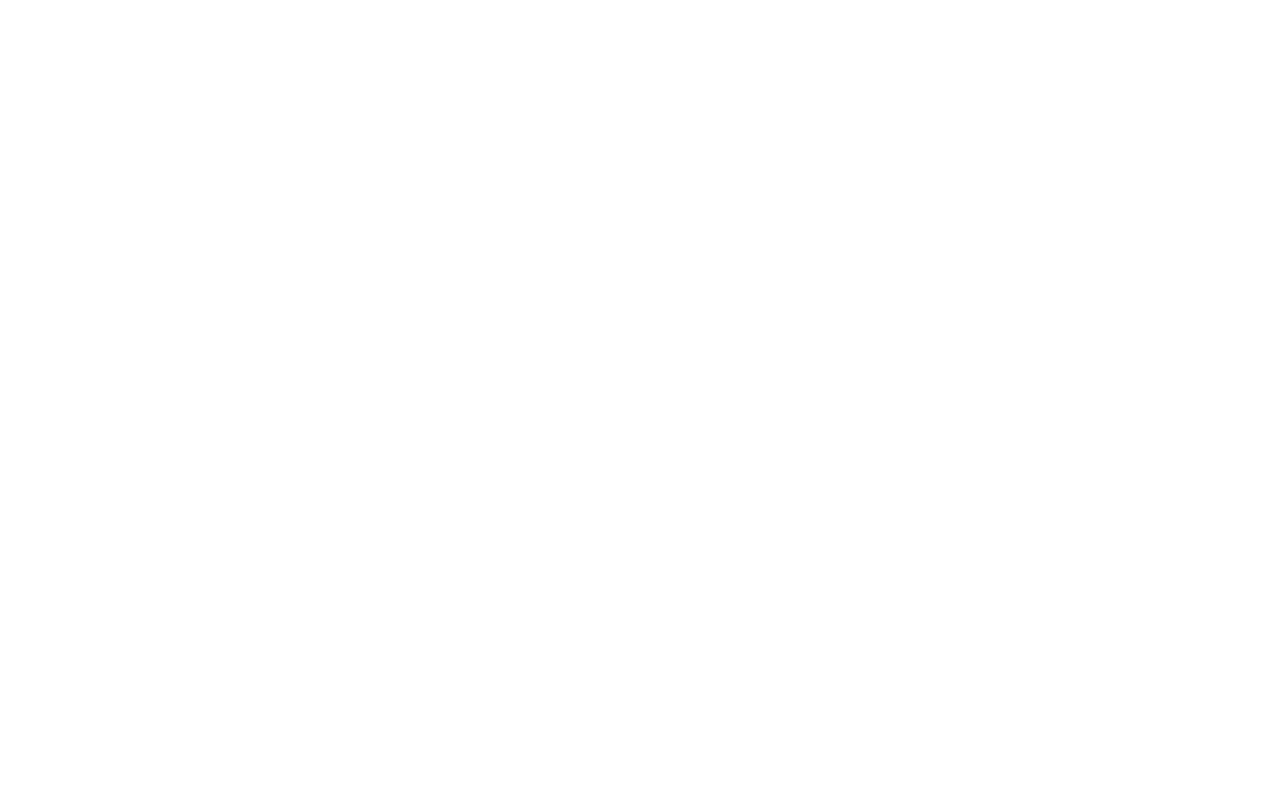
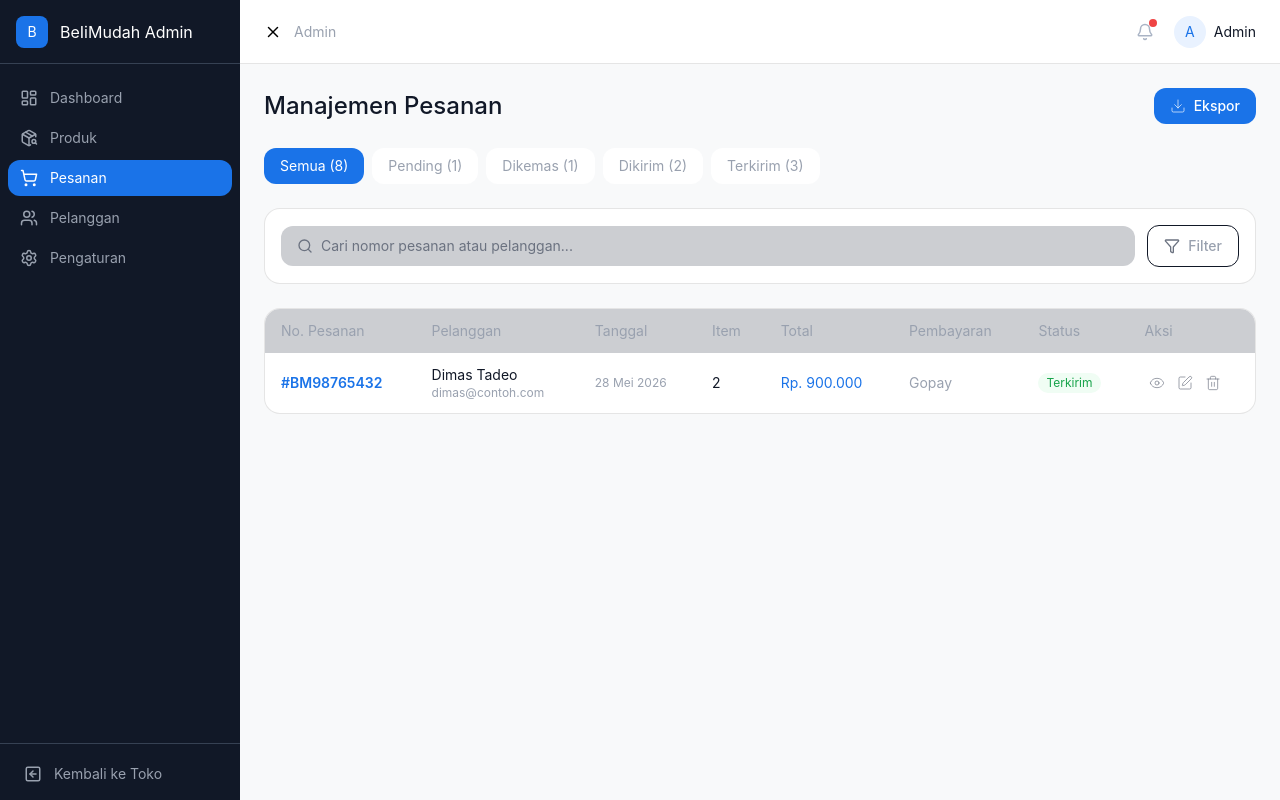
Before and after one commit to dimastadeoo/koda-b8-react, a React (Vite) app: page /admin/list-orders in a window 1280 px wide. Built offline with nearby package versions, Linux system fonts and the light colour scheme.

Commit message:
feat: slicing Orders List page in Admin page view in OrderList.jsx

```diff
--- a/src/component/admin/OrderList.jsx
+++ b/src/component/admin/OrderList.jsx
@@ -1 +1,317 @@
-export default function OrderList() {}
+import AsideContent from "../Aside"
+import NavPage from "../NavPage"
+import React from "react";
+
+const urlW3 = "http://www.w3.org/2000/svg";
+
+const statusTabs = [
+  "Semua (8)",
+  "Pending (1)",
+  "Dikemas (1)",
+  "Dikirim (2)",
+  "Terkirim (3)",
+];
+
+const orders = [
+  {
+    id: 1,
+    orderNumber: "#BM98765432",
+    customerName: "Dimas Tadeo",
+    customerEmail: "dimas@contoh.com",
+    date: "28 Mei 2026",
+    items: 2,
+    total: "Rp. 900.000",
+    payment: "Gopay",
+    status: "Terkirim",
+  },
+];
+
+function OrderStatusBadge({ status }) {
+  const badgeClass = {
+    Terkirim: "bg-[#F0FDF4] text-[#16A34A]",
+    Dikirim: "bg-[#FAF5FF] text-[#8B5CF6]",
+    Dikemas: "bg-[#EFF6FF] text-[#1A73E8]",
+    Pending: "bg-[#FFF7ED] text-[#F97316]",
+  };
+
+  return (
+    <div
+      className={`flex w-fit items-center justify-center rounded-xl px-2 py-0.5 text-xs font-normal ${badgeClass[status] || "bg-[#EFF6FF] text-[#1A73E8]"
+        }`}
+    >
+      {status}
+    </div>
+  );
+}
+
+function ActionButtons() {
+  return (
+    <div className="flex items-center gap-1">
+      <button
+        type="button"
+        className="flex cursor-pointer items-center justify-center border-0 bg-transparent p-1 text-[#6B7280] hover:text-[#1A73E8]"
+        aria-label="Lihat pesanan"
+      >
+        <svg
+          xmlns={urlW3}
+          width="16"
+          height="16"
+          viewBox="0 0 24 24"
+          fill="none"
+          stroke="currentColor"
+          strokeWidth="1"
+          strokeLinecap="round"
+          strokeLinejoin="round"
+        >
+          <path d="M2.062 12.348a1 1 0 0 1 0-.696 10.75 10.75 0 0 1 19.876 0 1 1 0 0 1 0 .696 10.75 10.75 0 0 1-19.876 0" />
+          <circle cx="12" cy="12" r="3" />
+        </svg>
+      </button>
+
+      <button
+        type="button"
+        className="flex cursor-pointer items-center justify-center border-0 bg-transparent p-1 text-[#6B7280] hover:text-[#1A73E8]"
+        aria-label="Edit pesanan"
+      >
+        <svg
+          xmlns={urlW3}
+          width="16"
+          height="16"
+          viewBox="0 0 24 24"
+          fill="none"
+          stroke="currentColor"
+          strokeWidth="1"
+          strokeLinecap="round"
+          strokeLinejoin="round"
+        >
+          <path d="M12 3H5a2 2 0 0 0-2 2v14a2 2 0 0 0 2 2h14a2 2 0 0 0 2-2v-7" />
+          <path d="M18.375 2.625a1 1 0 0 1 3 3l-9.013 9.014a2 2 0 0 1-.853.505l-2.873.84a.5.5 0 0 1-.62-.62l.84-2.873a2 2 0 0 1 .506-.852z" />
+        </svg>
+      </button>
+
+      <button
+        type="button"
+        className="flex cursor-pointer items-center justify-center border-0 bg-transparent p-1 text-[#6B7280] hover:text-[#DC2626]"
+        aria-label="Hapus pesanan"
+      >
+        <svg
+          xmlns={urlW3}
+          width="16"
+          height="16"
+          viewBox="0 0 24 24"
+          fill="none"
+          stroke="currentColor"
+          strokeWidth="1"
+          strokeLinecap="round"
+          strokeLinejoin="round"
+        >
+          <path d="M10 11v6" />
+          <path d="M14 11v6" />
+          <path d="M19 6v14a2 2 0 0 1-2 2H7a2 2 0 0 1-2-2V6" />
+          <path d="M3 6h18" />
+          <path d="M8 6V4a2 2 0 0 1 2-2h4a2 2 0 0 1 2 2v2" />
+        </svg>
+      </button>
+    </div>
+  );
+}
+
+function OrderRow({ order }) {
+  return (
+    <tr className="border-b border-black/10 last:border-b-0">
+      <td className="px-4 py-3">
+        <h3 className="text-sm font-semibold text-[#1A73E8]">
+          {order.orderNumber}
+        </h3>
+      </td>
+
+      <td className="px-4 py-3">
+        <div className="grid">
+          <h2 className="text-sm font-normal text-[#111827]">
+            {order.customerName}
+          </h2>
+          <p className="text-xs font-normal text-[#99A1AF]">
+            {order.customerEmail}
+          </p>
+        </div>
+      </td>
+
+      <td className="px-4 py-3">
+        <p className="text-xs font-normal text-[#99A1AF]">
+          {order.date}
+        </p>
+      </td>
+
+      <td className="px-4 py-3">
+        <h3 className="text-sm font-normal text-[#111827]">
+          {order.items}
+        </h3>
+      </td>
+
+      <td className="px-4 py-3">
+        <h3 className="text-sm font-normal text-[#1A73E8]">
+          {order.total}
+        </h3>
+      </td>
+
+      <td className="px-4 py-3">
+        <h3 className="text-sm font-normal text-[#99A1AF]">
+          {order.payment}
+        </h3>
+      </td>
+
+      <td className="px-4 py-3">
+        <OrderStatusBadge status={order.status} />
+      </td>
+
+      <td className="px-4 py-3">
+        <ActionButtons />
+      </td>
+    </tr>
+  );
+}
+
+export default function OrderList() {
+  const [activeTab, setActiveTab] = React.useState("Semua (8)");
+
+  return (
+    <>
+      {/* Content Aside di sebelah kiri */}
+      <AsideContent />
+
+      {/* Header */}
+      <NavPage />
+
+      {/* Content di sebelah kanan */}
+      <main className="min-h-screen bg-[#F8F9FA] pt-16 pl-18 md:pl-60">
+        <section className="grid gap-6 p-6">
+          <div className="grid gap-4 sm:flex sm:items-center sm:justify-between">
+            <h1 className="text-2xl font-medium text-[#111827]">
+              Manajemen Pesanan
+            </h1>
+
+            <button
+              type="button"
+              className="flex w-fit max-w-40 cursor-pointer items-center justify-center gap-2 rounded-xl border-0 bg-[#1A73E8] px-4 py-2 transition-colors hover:bg-[#0303f3]"
+            >
+              <svg
+                xmlns={urlW3}
+                width="16"
+                height="16"
+                viewBox="0 0 24 24"
+                fill="none"
+                stroke="white"
+                strokeWidth="1"
+                strokeLinecap="round"
+                strokeLinejoin="round"
+              >
+                <path d="M12 15V3" />
+                <path d="M21 15v4a2 2 0 0 1-2 2H5a2 2 0 0 1-2-2v-4" />
+                <path d="m7 10 5 5 5-5" />
+              </svg>
+
+              <p className="text-sm font-medium text-white">
+                Ekspor
+              </p>
+            </button>
+          </div>
+
+          <div className="flex flex-wrap gap-2">
+            {statusTabs.map((tab) => {
+              const isActive = activeTab === tab;
+
+              return (
+                <button
+                  key={tab}
+                  type="button"
+                  onClick={() => setActiveTab(tab)}
+                  className={`flex cursor-pointer items-center justify-center rounded-xl border-0 px-4 py-2 text-sm font-normal transition-colors ${isActive
+                      ? "bg-[#1A73E8] text-white hover:bg-[#4f4fe8]"
+                      : "bg-white text-[#99A1AF] hover:bg-[#eae4e4]"
+                    }`}
+                >
+                  {tab}
+                </button>
+              );
+            })}
+          </div>
+
+          <section className="grid items-center gap-3 rounded-2xl border border-black/10 bg-white p-4 md:grid-cols-[minmax(0,1fr)_max-content]">
+            <div className="flex items-center gap-2 rounded-xl bg-[#ccced2] px-4 py-2.5">
+              <svg
+                xmlns={urlW3}
+                width="16"
+                height="16"
+                viewBox="0 0 24 24"
+                fill="none"
+                stroke="#6B7280"
+                strokeWidth="2"
+                strokeLinecap="round"
+                strokeLinejoin="round"
+              >
+                <path d="m21 21-4.34-4.34" />
+                <circle cx="11" cy="11" r="8" />
+              </svg>
+
+              <input
+                type="text"
+                name="search"
+                className="flex-1 border-0 bg-transparent text-sm text-[#111827] outline-none placeholder:text-[#6B7280]"
+                placeholder="Cari nomor pesanan atau pelanggan..."
+              />
+            </div>
+
+            <button
+              type="button"
+              className="flex cursor-pointer items-center justify-center gap-2 rounded-xl border border-[#111827] bg-transparent px-4 py-2.5 transition-colors hover:bg-[#f1d9d9]"
+            >
+              <svg
+                xmlns={urlW3}
+                width="16"
+                height="16"
+                viewBox="0 0 24 24"
+                fill="none"
+                stroke="#6B7280"
+                strokeWidth="2"
+                strokeLinecap="round"
+                strokeLinejoin="round"
+              >
+                <path d="M10 20a1 1 0 0 0 .553.895l2 1A1 1 0 0 0 14 21v-7a2 2 0 0 1 .517-1.341L21.74 4.67A1 1 0 0 0 21 3H3a1 1 0 0 0-.742 1.67l7.225 7.989A2 2 0 0 1 10 14z" />
+              </svg>
+
+              <p className="text-sm font-medium text-[#99A1AF]">
+                Filter
+              </p>
+            </button>
+          </section>
+
+          <section className="grid overflow-hidden rounded-2xl border border-black/10 bg-white">
+            <div className="w-full overflow-x-auto">
+              <table className="w-full min-w-245 border-collapse">
+                <thead>
+                  <tr className="bg-[#ccced2] text-left text-sm font-normal text-[#99A1AF]">
+                    <th className="px-4 py-3 font-normal">No. Pesanan</th>
+                    <th className="px-4 py-3 font-normal">Pelanggan</th>
+                    <th className="px-4 py-3 font-normal">Tanggal</th>
+                    <th className="px-4 py-3 font-normal">Item</th>
+                    <th className="px-4 py-3 font-normal">Total</th>
+                    <th className="px-4 py-3 font-normal">Pembayaran</th>
+                    <th className="px-4 py-3 font-normal">Status</th>
+                    <th className="px-4 py-3 font-normal">Aksi</th>
+                  </tr>
+                </thead>
+
+                <tbody>
+                  {orders.map((order) => (
+                    <OrderRow key={order.id} order={order} />
+                  ))}
+                </tbody>
+              </table>
+            </div>
+          </section>
+        </section>
+      </main>
+
+    </>
+  )
+}
```
